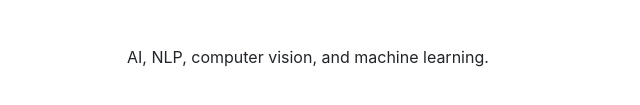
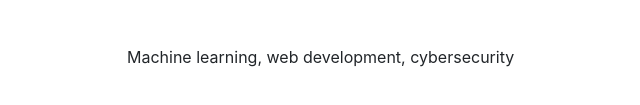
Before and after one commit to Daniel889911/About-Me, a website with bundled scripts: page index.html in a window 1280 px wide. Shown: the part 2782-2887 px from the top of the page, 193-833 px from the left. Built offline with nearby package versions, Linux system fonts and the light colour scheme; a web font is replaced by a local one.

Commit message:
Update index.html

```diff
--- a/index.html
+++ b/index.html
@@ -149,7 +149,7 @@
     <section class="resume-section p-3 p-lg-5 d-flex align-items-center" id="interests">
       <div class="w-100">
         <h2 class="mb-5">Interests</h2>
-        <p>AI, NLP, computer vision, and machine learning.</p>
+        <p>Machine learning, web development, cybersecurity </p>
         <p class="mb-0"></p>
       </div>
     </section>
```
